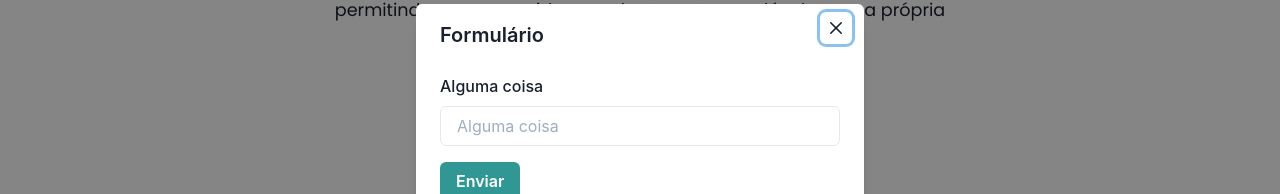
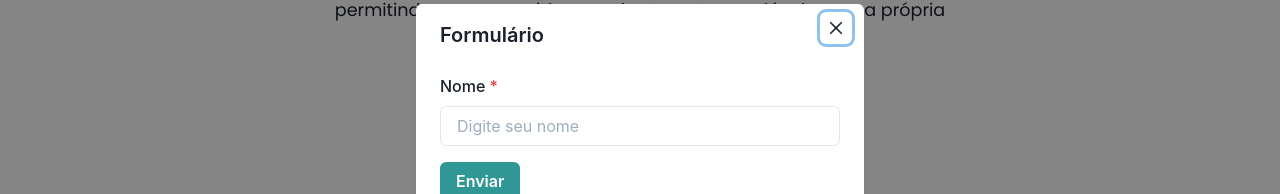
Before and after one commit to geography-school-work/site, a Next.js app: page / in a window 1280 px wide. Both pictures are taken after a click on the button "Responder ao formulário". Shown: the part 285-479 px from the top of the page. Built offline with nearby package versions, Linux system fonts and the light colour scheme.

Commit message:
Improve button to send the form

```diff
--- a/src/pages/index.tsx
+++ b/src/pages/index.tsx
@@ -14,6 +14,7 @@ import {
 	ModalOverlay,
 	propNames,
 	useDisclosure,
+	useToast,
 } from "@chakra-ui/react";
 import { Field, Form, Formik } from "formik";
 import { HeaderComponent } from "../web/components/header";
@@ -21,10 +22,11 @@ import { HomeStyles } from "../styles/home";
 
 const Home: NextPage = () => {
 	const { isOpen, onOpen, onClose } = useDisclosure();
+	const toast = useToast();
 
 	const validateField = (value) => {
 		if (!value) {
-			return "This field is required";
+			return "Este campo é obrigatório";
 		}
 		return "";
 	};
@@ -50,6 +52,7 @@ const Home: NextPage = () => {
 					<button onClick={onOpen}>Responder ao formulário</button>
 				</div>
 			</HomeStyles>
+
 			<Modal isOpen={isOpen} onClose={onClose} isCentered>
 				<ModalOverlay />
 				<ModalContent width="90%">
@@ -57,20 +60,34 @@ const Home: NextPage = () => {
 					<ModalCloseButton />
 					<ModalBody>
 						<Formik
-							initialValues={{}}
-							onSubmit={(values, action) => {
-								console.log(values);
+							initialValues={{
+								name: "",
+							}}
+							onSubmit={(values, actions) => {
+								toast({
+									position: "top-right",
+									title: "Formulário enviado",
+									description: "Seu formulário foi enviado com sucesso!",
+									status: "success",
+									duration: 2500,
+									isClosable: true,
+									containerStyle: {
+										fontFamily: "Poppins",
+									},
+								});
+								actions.setSubmitting(false);
 							}}
 						>
 							{(props) => (
 								<Form>
-									<Field mb={5} name="Alguma coisa">
+									<Field mb={5} name="name" validate={validateField}>
 										{({ field, form }) => (
 											<FormControl
 												isInvalid={form.errors.name && form.touched.name}
+												isRequired
 											>
-												<FormLabel htmlFor="Alguma coisa">Alguma coisa</FormLabel>
-												<Input {...field} placeholder="Alguma coisa" />
+												<FormLabel htmlFor="name">Nome</FormLabel>
+												<Input {...field} placeholder="Digite seu nome" />
 												<FormErrorMessage>{form.errors.name}</FormErrorMessage>
 											</FormControl>
 										)}
```
